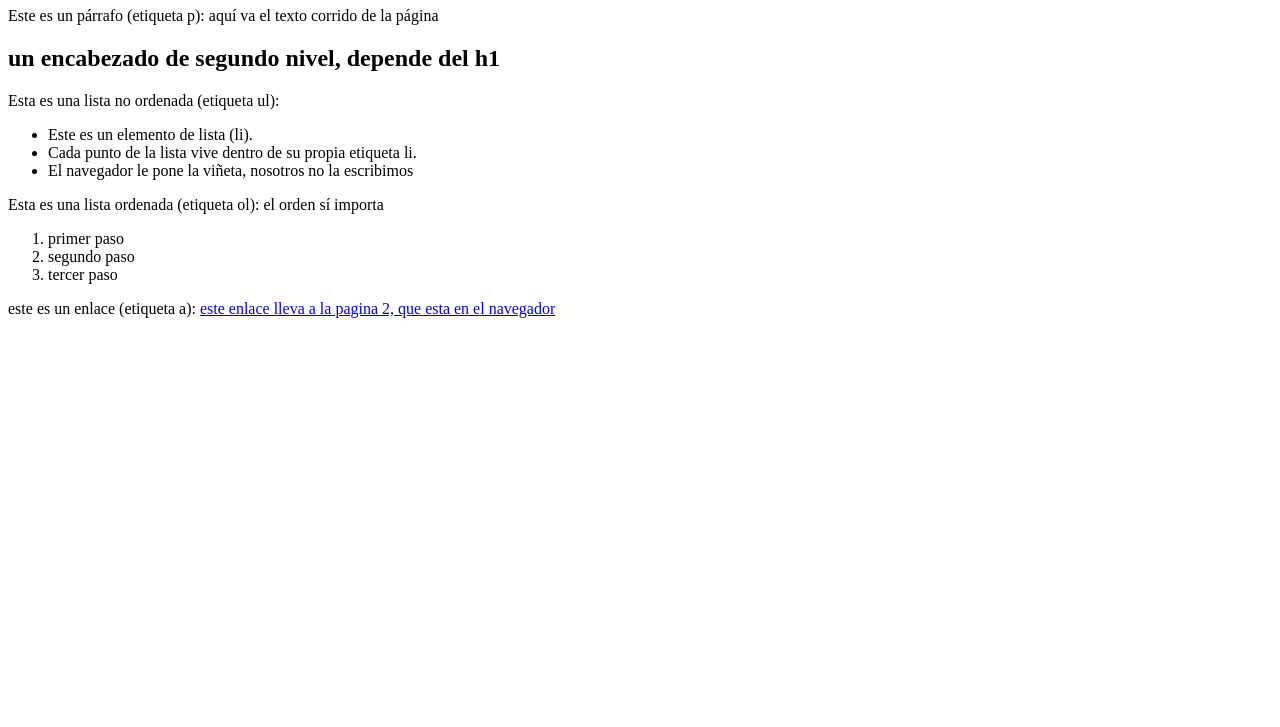
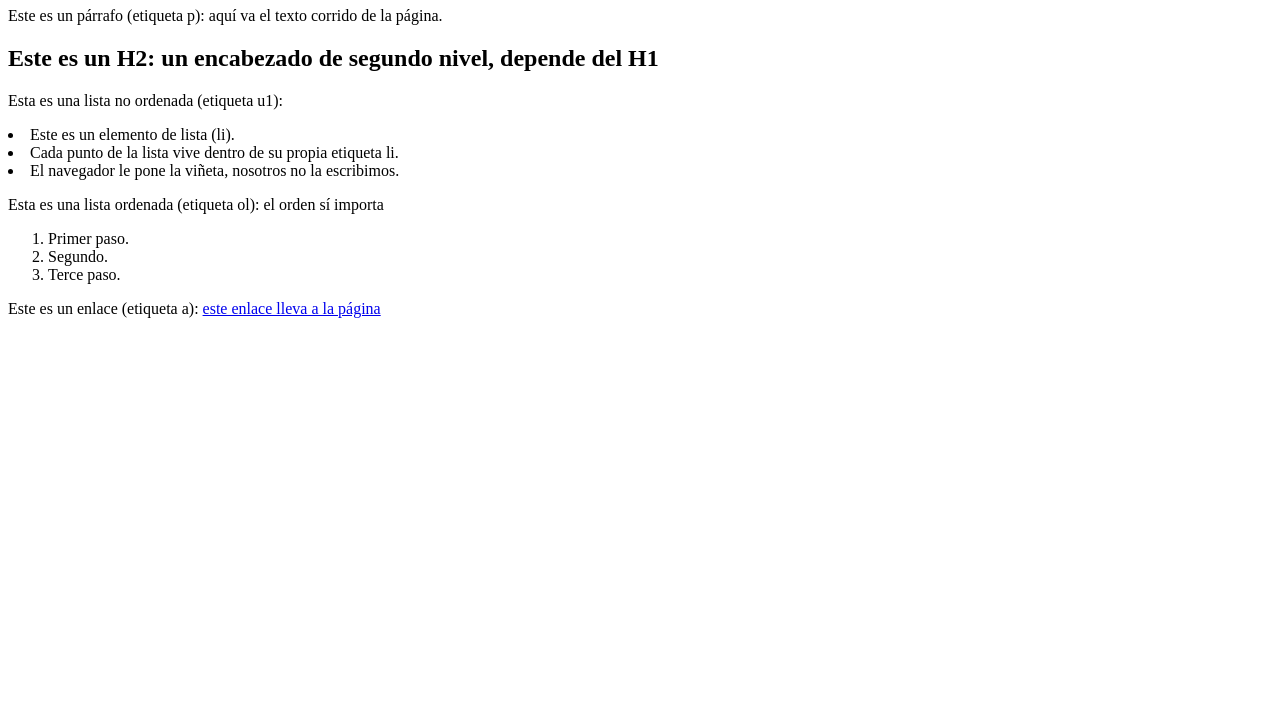
Before and after one commit to reynadelatorre13-blip/dpi-2026, a plain HTML site: page CLASE 1/index.html in a window 1280 px wide. Shown: the part 73-800 px from the top of the page. Drawn offline with Linux system fonts and the light colour scheme.

Commit message:
INDEX.ACTUALIZADO

```diff
--- a/CLASE 1/index.html
+++ b/CLASE 1/index.html
@@ -1,34 +1,41 @@
 <!DOCTYPE html>
 <html lang="es">
     <head>
-        <meta charset="UTF-8"
-        <! - - la cabecera (head): infromación que nop se muestra en la pagina - - >
-        <title> Página 1: mi primera página web QUE EMOCIÓN!</title>
+        <meta charset="UTF-8">
+        <!--La cabecera (head): información que no se muestra en la página-->
+        <title>Página 1: mi primera página web</title>
     </head>
+
+  <header>
+<h1>Este es un H1: el encabezado más importante de la página</h1>
+   </header>
+
+<main>
+ <!--El cuerpo (body):todo lo que se ve en pantalla va aquí-->
+
+
+        <p>Este es un párrafo (etiqueta p): aquí va el texto corrido de la página.<p>
+            <h2>Este es un H2: un encabezado de segundo nivel, depende del H1</h2>
+            <p>Esta es una lista no ordenada (etiqueta u1):</p>
+            <u1>
+                <li>Este es un elemento de lista (li).</li>
+                <li>Cada punto de la lista vive dentro de su propia etiqueta li.</li>
+                <li>El navegador le pone la viñeta, nosotros no la escribimos.</li>
+                </u1>
+                <p>Esta es una lista ordenada (etiqueta ol): el orden sí importa</p>
+                <ol>
+                    <li>Primer paso.</li>
+                    <li>Segundo.</li>
+                    <li>Terce paso.</li>
+                    <ol>
+</main>
     <body>
-        <! - - El cuerpo (body): todo lo que se ve en pantalla aquí - - >
-        <h1>Este es un H1: el encabezado mas importante de la página WOW QUE EMOCION! </h1>
-        <p>Este es un párrafo (etiqueta p): aquí va el texto corrido de la página </p>
-        <h2>un encabezado de segundo nivel, depende del h1</h2>
 
-        <p>Esta es una lista no ordenada (etiqueta ul):</p>
-        <ul>
-            <li> Este es un elemento de lista (li). </li>
-            <li>Cada punto de la lista vive dentro de su propia etiqueta li. </li>
-            <li>El navegador le pone la viñeta, nosotros no la escribimos</li>
-        </ul>
 
-        <p> Esta es una lista ordenada (etiqueta ol): el orden sí importa</p>
+                        <p>
+Este es un enlace (etiqueta a):
+<a href="Pagina-2.html">este enlace lleva a la página</a>
+                        </p>
 
-    <ol>
-        <li> primer paso</li>
-        <li>segundo paso</li>
-        <li> tercer paso</li>
-    </ol>
-
-    <p>
-        este es un enlace (etiqueta a):
-        <a href="pagina-2.html">este enlace lleva a la pagina 2, que esta en el navegador</a>
-    </p>
-    </body>
-</html>
+                        </body>
+                        </html>
```
Also changed, not shown: 1 other file.
